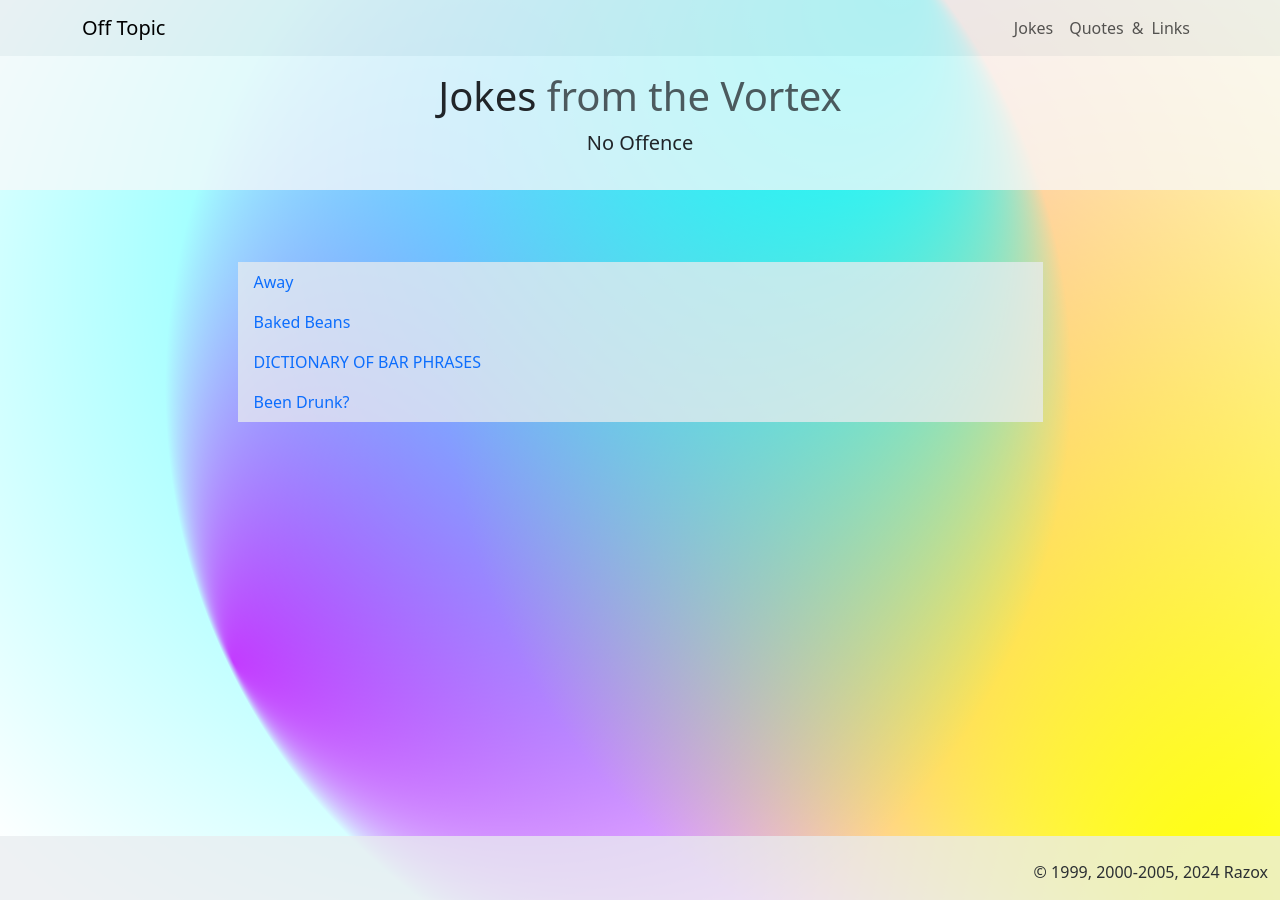
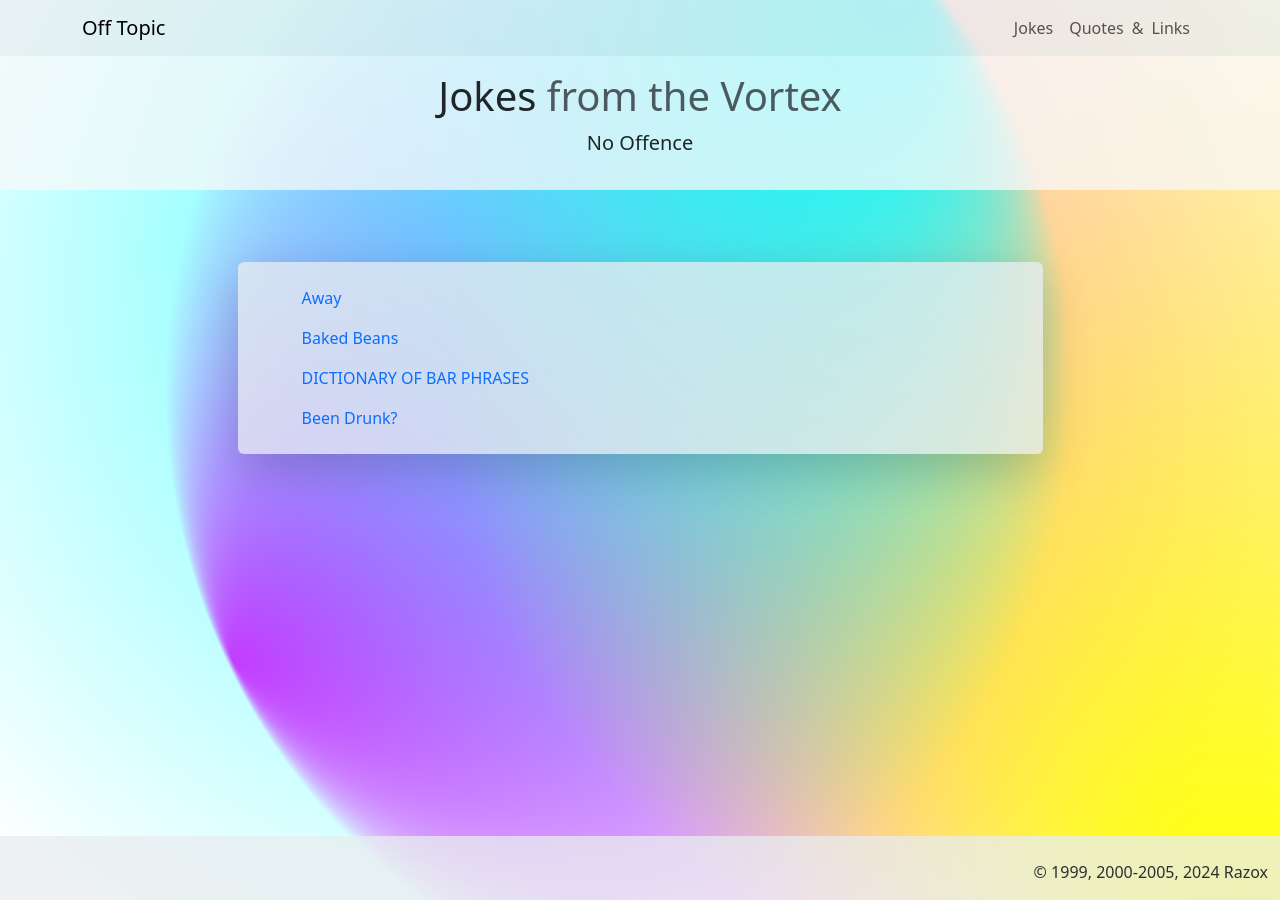
Before and after one commit to raz0x/razox, a Jekyll site: the page built from jokes.html, in a window 1280 px wide. Built offline with Jekyll 4.4.1, drawn with Linux system fonts in a browser that asks for light colours.

Commit message:
Update jokes.html

```diff
--- a/jokes.html
+++ b/jokes.html
@@ -8,7 +8,7 @@ lead: "No&nbsp;Offence"
 ---
 
 <section class="col col-md-9 mx-auto p-3 my-5">
-    <ul class="nav flex-column bg-body-secondary bg-opacity-75">
+    <ul class="nav flex-column bg-body-secondary bg-opacity-75 shadow-lg rounded py-3 px-5">
     {% for joke in site.jokes %}
         <li class="nav-item">
             <a href="{{ joke.url }}" class="nav-link">{{ joke.subject }}</a>
```
